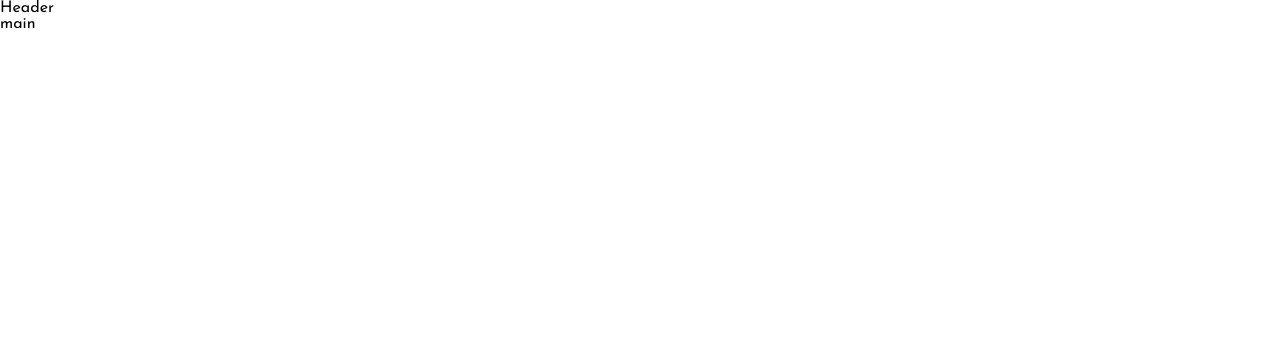
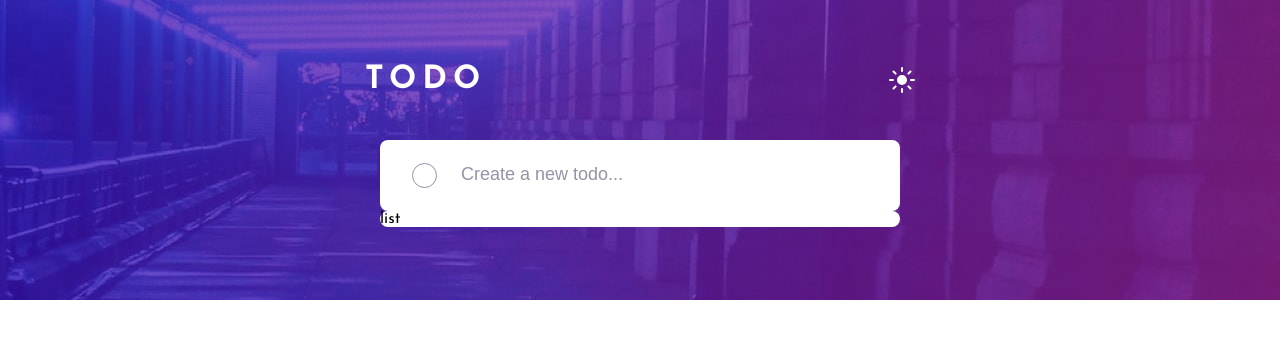
Before and after one commit to tanmaymspatel/todo-app, a React (Create React App) app: page / in a window 1280 px wide. Shown: the top 338 px of the page. Built offline with nearby package versions, Linux system fonts and the light colour scheme.

Commit message:
feat:creating todo

```diff
--- a/src/App.tsx
+++ b/src/App.tsx
@@ -1,13 +1,15 @@
+import { useContext } from "react";
+import Todo from "./components/Todo";
+import DarkModeContext from "./context/dark-mode-context/darkMode";
 import Header from "./core/components/Header";
 
 function App() {
+  const { darkMode } = useContext(DarkModeContext);
   return (
     <div className="h-100 d-flex flex-column">
-      <header id="header">
-        <Header />
-      </header>
-      <main className="main-content flex-grow-1">
-        main
+      <Header />
+      <main className={`${darkMode ? "dark-mode" : ""} main-content flex-grow-1`}>
+        <Todo />
       </main>
     </div>
   );
--- a/src/assets/scss/base/_global.scss
+++ b/src/assets/scss/base/_global.scss
@@ -160,6 +160,22 @@ button {
     padding: 1rem;
 }
 
+.p-4 {
+    padding: 1.5rem;
+}
+
+.ms-2 {
+    margin-left: 0.5rem;
+}
+
+.ms-3 {
+    margin-left: 1rem;
+}
+
+.ms-4 {
+    margin-left: 1.5rem;
+}
+
 .img-fluid {
     max-width: 100%;
     height: auto;
@@ -172,6 +188,11 @@ button {
 
 .position-absolute {
     position: absolute;
+}
+
+//
+.border {
+    border-radius: $border-radius;
 }
 
 .section {
--- a/src/assets/scss/base/_variables.scss
+++ b/src/assets/scss/base/_variables.scss
@@ -6,9 +6,13 @@ $font-size-base-sm: 0.875rem;
 // general
 $transition-timing : 0.4s;
 $border-radius: 8px;
+$content-width: 550px;
 
 //header
-$header-size : 80px;
+$header-size : 300px;
+
+//radius
+$border-radius: 8px;
 
 //spacing
 $spacer: 1rem !default;
--- a/src/assets/scss/component/_form-controls.scss
+++ b/src/assets/scss/component/_form-controls.scss
@@ -0,0 +1,15 @@
+input {
+    &:focus-visible {
+        outline: none;
+    }
+}
+
+#todo {
+    padding: 0.75rem 1rem;
+    border: none;
+
+    &::placeholder {
+        font-size: 1.125rem;
+        color: $greyish-blue-dark-1;
+    }
+}
--- a/src/assets/scss/component/_index.scss
+++ b/src/assets/scss/component/_index.scss
@@ -1,4 +1,5 @@
 // // Components style imports here
 @import 'scrollbar';
 @import 'buttons';
+@import 'form-controls';
 @import 'overlay'
--- a/src/assets/scss/layout/_content.scss
+++ b/src/assets/scss/layout/_content.scss
@@ -0,0 +1,32 @@
+.content-width {
+    width: $content-width;
+    margin: 0 auto;
+    padding: 4rem 0;
+}
+
+.main-content {
+    .round-check {
+        width: 25px;
+        height: 25px;
+        border: 1px solid $greyish-blue-dark-1;
+        border-radius: 50%;
+        flex-shrink: 0;
+    }
+
+    .content-width {
+        padding: 0;
+    }
+
+    .form-control {
+        padding: 1rem 2rem;
+    }
+
+    .todo-container {
+        margin-top: -10rem;
+    }
+
+    // Dark Mode
+    &.dark-mode {
+        background-color: $secondary;
+    }
+}
--- a/src/assets/scss/layout/_header.scss
+++ b/src/assets/scss/layout/_header.scss
@@ -0,0 +1,16 @@
+#header {
+    flex: 0 0 $header-size;
+
+    &.dark-mode-bg {
+        background-image: url("../../images/bg-desktop-dark.jpg");
+    }
+
+    &.light-mode-bg {
+        background-image: url("../../images/bg-desktop-light.jpg");
+    }
+
+    .heading {
+        color: white;
+        letter-spacing: 6px;
+    }
+}
--- /dev/null
+++ b/src/components/CreateTodo.tsx
@@ -0,0 +1,23 @@
+import { useState } from "react";
+
+function CreateTodo() {
+    const [todo, setTodo] = useState<string>("")
+    return (
+        <div className="container todo-container">
+            <div className="bg-light d-flex align-items-center form-control border">
+                <label htmlFor="todo" className="round-check"></label>
+                <input
+                    type="text"
+                    name="todo"
+                    id="todo"
+                    onChange={(e) => setTodo(e.target.value)}
+                    value={todo}
+                    className="w-100 ms-2"
+                    placeholder="Create a new todo..."
+                />
+            </div>
+        </div>
+    )
+};
+
+export default CreateTodo;
--- /dev/null
+++ b/src/components/Todo.tsx
@@ -0,0 +1,13 @@
+import CreateTodo from "./CreateTodo";
+import TodoList from "./TodoList";
+
+function Todo() {
+    return (
+        <div className=" content-width">
+            <CreateTodo />
+            <TodoList />
+        </div>
+    )
+};
+
+export default Todo;
--- /dev/null
+++ b/src/components/TodoList.tsx
@@ -0,0 +1,11 @@
+function TodoList() {
+    return (
+        <div className="todo-list-container container">
+            <div className="bg-light border">
+                list
+            </div>
+        </div>
+    )
+};
+
+export default TodoList;
--- a/src/core/components/Header.tsx
+++ b/src/core/components/Header.tsx
@@ -1,8 +1,32 @@
+import { useContext } from "react";
+
+import DarkModeContext from "../../context/dark-mode-context/darkMode";
+import darkModeImg from '../../assets/images/icon-moon.svg'
+import lightModeImg from '../../assets/images/icon-sun.svg'
+
 function Header() {
+
+    const { darkMode, setDarkMode } = useContext(DarkModeContext);
+
     return (
-        <div>
-            Header
-        </div>
+        <header
+            id="header"
+            className={darkMode ? "light-mode-bg" : "dark-mode-bg"}
+        >
+            <div
+                className="content-width h-100 container"
+            >
+                <div className="d-flex align-items-center justify-content-between">
+                    <h1 className="heading">TODO</h1>
+                    <img
+                        src={darkMode ? darkModeImg : lightModeImg}
+                        alt="dark-mode"
+                        className="cursor-pointer"
+                        onClick={() => { setDarkMode(prevMode => !prevMode) }}
+                    />
+                </div>
+            </div>
+        </header>
     )
 };
 
--- a/src/index.tsx
+++ b/src/index.tsx
@@ -3,14 +3,15 @@ import ReactDOM from 'react-dom/client';
 import './index.scss';
 import App from './App';
 import reportWebVitals from './reportWebVitals';
+import DarkModeProvider from './context/dark-mode-context/DarkModeProvider';
 
 const root = ReactDOM.createRoot(
   document.getElementById('root') as HTMLElement
 );
 root.render(
-  <React.StrictMode>
+  <DarkModeProvider>
     <App />
-  </React.StrictMode>
+  </DarkModeProvider>
 );
 
 // If you want to start measuring performance in your app, pass a function
```
